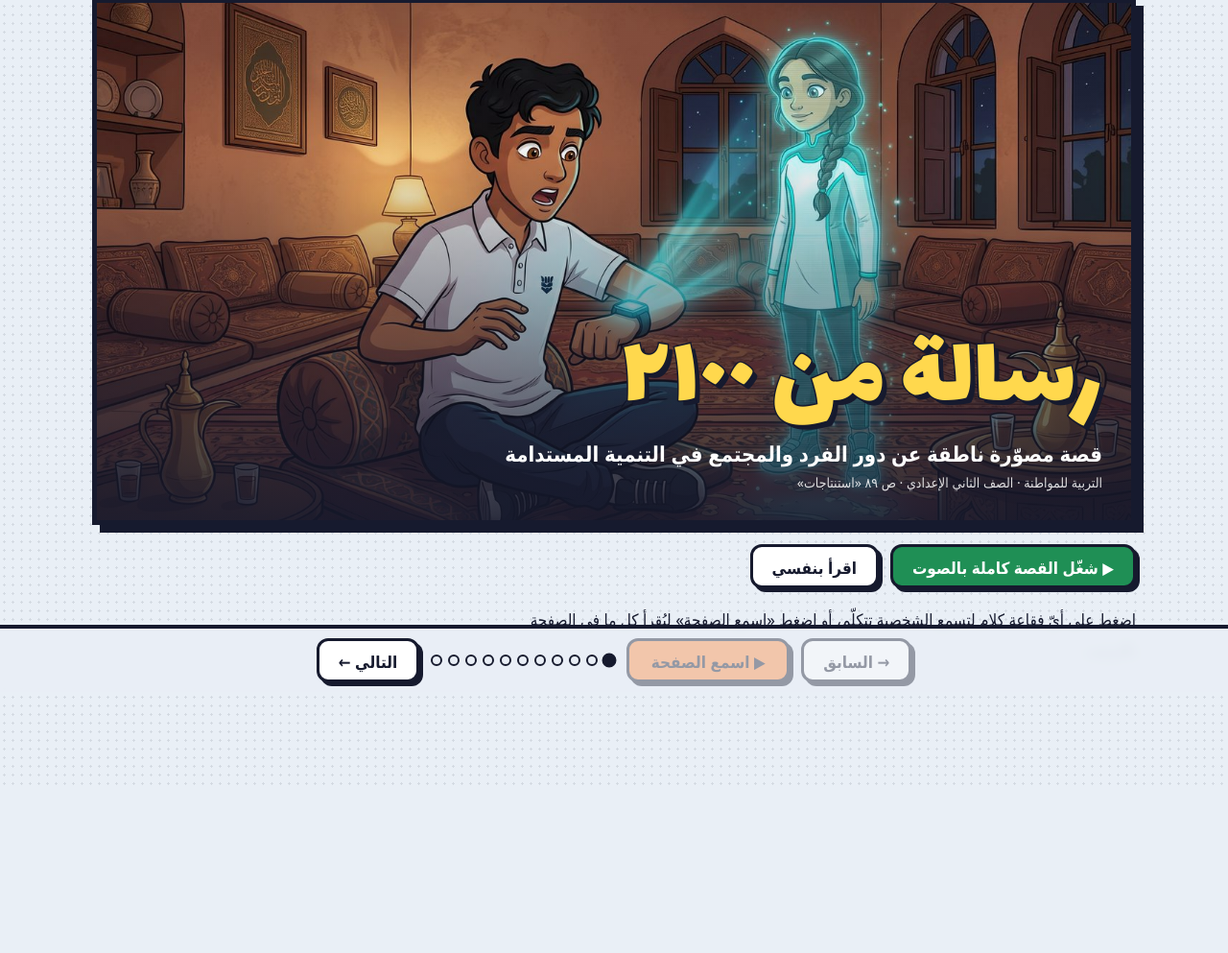
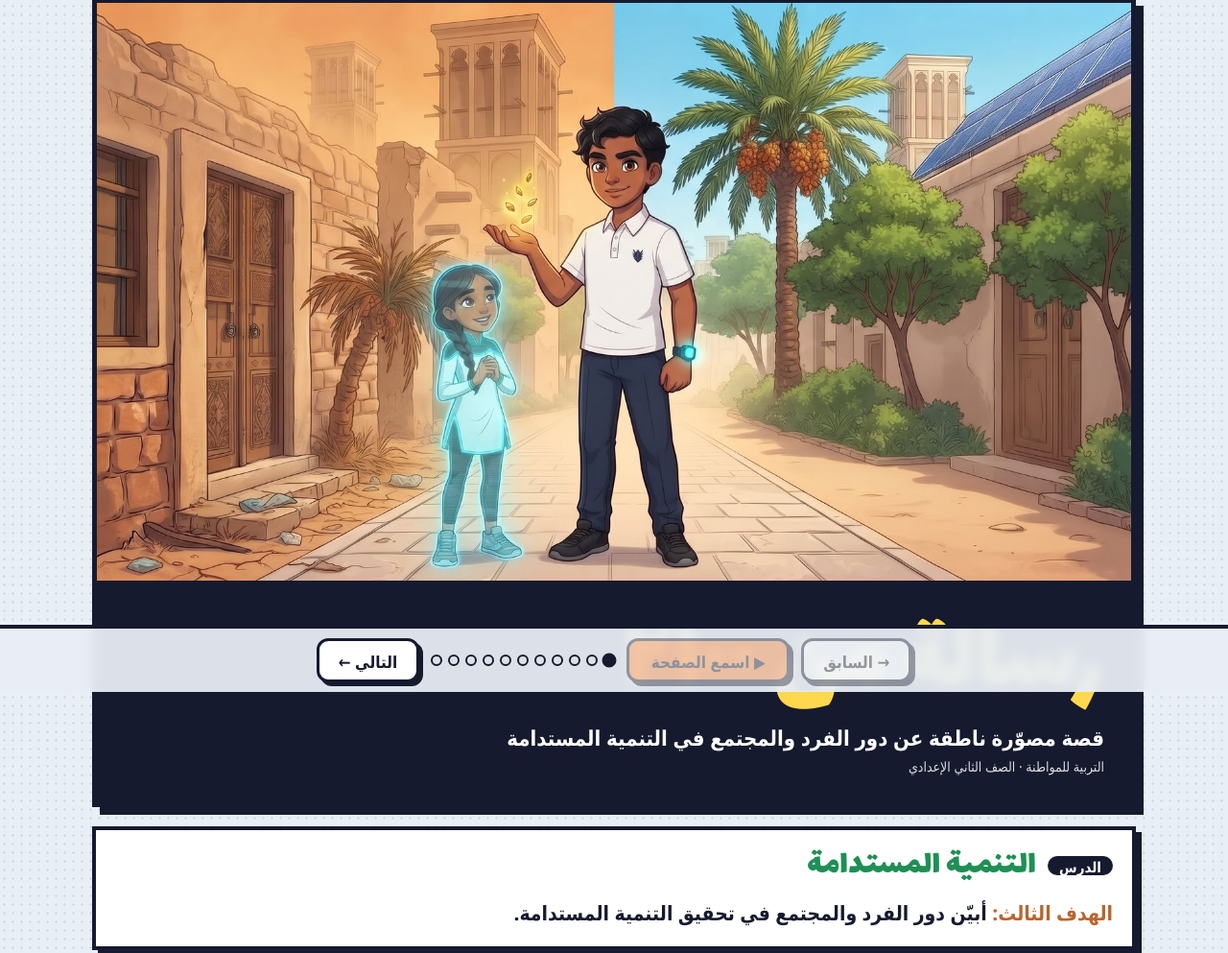
Before and after one commit to zainabdeer/risala-2100, a plain HTML site: page index.html in a window 1280 px wide. Shown: the part 79-1072 px from the top of the page at 96% size. Before the commit the page ends 898 px from the top, so only its background shows below. Drawn offline with Linux system fonts and the light colour scheme; a web font is replaced by a local one.

Commit message:
غلاف جديد، والنص تحت الصورة، وإضافة الدرس والهدف
Co-Authored-By: Claude Opus 5.5 <noreply@anthropic.com>
Claude-Session: https://claude.ai/code/session_01VXntaBR3tfc6NvoxXNo3H7

```diff
--- a/index.html
+++ b/index.html
@@ -175,13 +175,17 @@ main{flex:1;width:100%;max-width:1120px;margin:0 auto;padding:18px 16px 110px}
 
 /* cover */
 .cover{position:relative;border:5px solid var(--ink);box-shadow:8px 8px 0 var(--ink);overflow:hidden;background:var(--ink)}
-.cover .art{aspect-ratio:16/8}
-.cover .shade{position:absolute;inset:0;background:linear-gradient(180deg,rgba(22,26,46,.05) 30%,rgba(22,26,46,.88) 100%)}
-.cover .ttl{position:absolute;inset-inline:0;bottom:0;padding:clamp(14px,3vw,30px);color:var(--white);display:grid;gap:6px}
+.cover .art{aspect-ratio:16/8.93}
+.cover .ttl{position:relative;padding:clamp(14px,3vw,28px);color:var(--white);display:grid;gap:6px;border-top:5px solid var(--ink);background:var(--ink)}
 .cover h1{margin:0;font-family:var(--display);font-weight:400;font-size:clamp(46px,9vw,104px);line-height:1.05;color:var(--cap);
   -webkit-text-stroke:3px var(--ink);paint-order:stroke fill;text-shadow:5px 5px 0 var(--ink)}
 .cover .sub{font-size:clamp(16px,2.2vw,22px);font-weight:700}
 .cover .meta{font-size:14px;opacity:.85}
+.lesson{margin-top:20px;background:var(--white);border:4px solid var(--ink);box-shadow:6px 6px 0 var(--ink);padding:16px 20px;display:grid;gap:10px}
+.lesson .ltitle{font-family:var(--display);font-size:clamp(26px,3.6vw,36px);line-height:1.2;color:var(--palm);display:flex;align-items:center;gap:12px;flex-wrap:wrap}
+.lesson .ltitle span{font-family:var(--body);font-weight:800;font-size:15px;color:var(--white);background:var(--ink);border-radius:999px;padding:2px 12px 0}
+.lesson .goal{margin:0;font-size:clamp(17px,2vw,21px);font-weight:700;line-height:1.7;max-width:60ch}
+.lesson .goal b{color:var(--soil)}
 .starts{display:flex;gap:12px;flex-wrap:wrap;margin-top:20px}
 .intro{margin-top:18px;max-width:65ch;font-size:17px;line-height:1.8}
 
@@ -368,9 +372,11 @@ function render(){
   stage.innerHTML='';
   const wrap=document.createElement('section'); wrap.className='page';
   if(cur===0){
-    wrap.innerHTML=`<div class="cover"><div class="art"><img src="img/P05.jpg" alt="سلمان يتفاجأ بصورة حفيدته نور تخرج من ساعته الذكية"></div><div class="shade"></div>
+    wrap.innerHTML=`<div class="cover"><div class="art"><img src="img/P00_cover.jpg" alt="سلمان يحمل أربع بذور مضيئة وبجانبه نور، وخلفهما الحيّ جافًّا في جهة وأخضر في الجهة الأخرى"></div>
       <div class="ttl"><h1>رسالة من ٢١٠٠</h1><div class="sub">قصة مصوّرة ناطقة عن دور الفرد والمجتمع في التنمية المستدامة</div>
-      <div class="meta">التربية للمواطنة · الصف الثاني الإعدادي · ص ٨٩ «استنتاجات»</div></div></div>
+      <div class="meta">التربية للمواطنة · الصف الثاني الإعدادي</div></div></div>
+      <div class="lesson"><div class="ltitle"><span>الدرس</span>التنمية المستدامة</div>
+      <p class="goal"><b>الهدف الثالث:</b> أبيّن دور الفرد والمجتمع في تحقيق التنمية المستدامة.</p></div>
       <div class="starts"><button class="btn green" id="startAuto">▶ شغّل القصة كاملة بالصوت</button><button class="btn alt" id="startRead">اقرأ بنفسي</button></div>
       <p class="intro">اضغط على أيّ فقاعة كلام لتسمع الشخصية تتكلّم، أو اضغط «اسمع الصفحة» ليُقرأ كل ما في الصفحة بالترتيب.</p>`;
     stage.appendChild(wrap);
```
Also changed, not shown: img/P00_cover.jpg (added).
